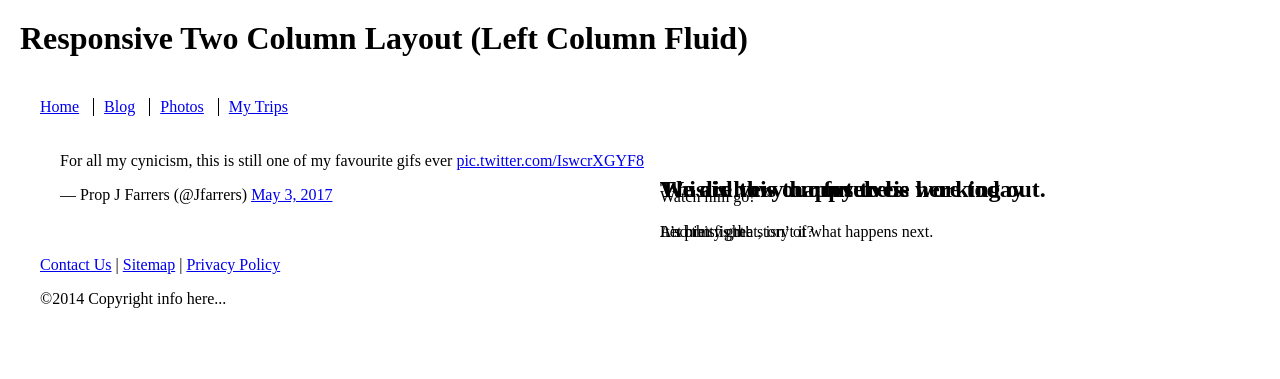
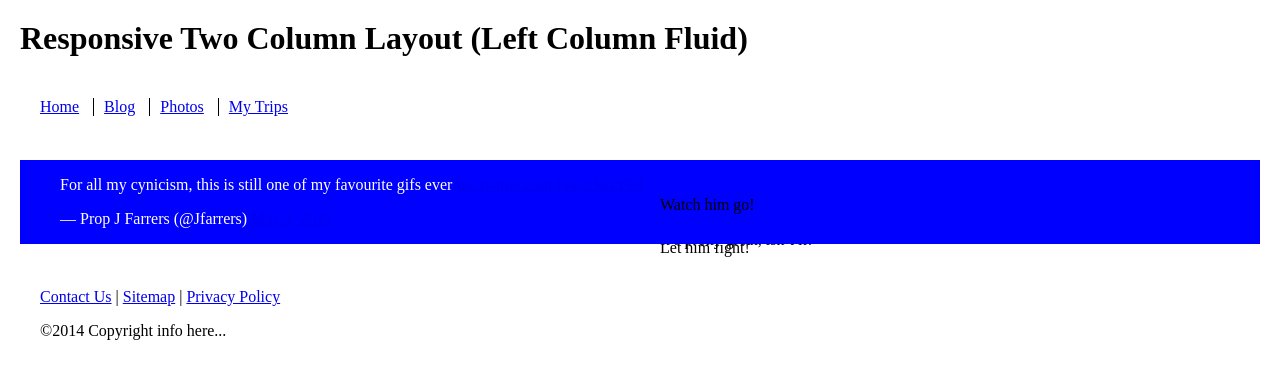
Before and after one commit to carlrickcollins/everbigger.com, a Jekyll site: the page built from _lessons/lesson-1.markdown, in a window 1280 px wide. Shown: the top 379 px of the page. Built offline with Jekyll 4.4.1, drawn with Linux system fonts in a browser that asks for light colours; comment, search, counter and statistics services are not loaded.

Commit message:
Messing around with color

```diff
--- a/stylesheets/simple-structure.css
+++ b/stylesheets/simple-structure.css
@@ -6,15 +6,14 @@ body { max-width: 1640px; margin: auto; padding: 1.25em; }
 
 .columnsContainer, footer, header { position: relative; }
 
-.leftColumn { padding-left: 0; padding-right: 1.25em; max-height: 400px; overflow: hidden;}
+.leftColumn-image { padding-left: 0; padding-right: 1.25em; max-height: 400px; overflow: hidden; margin-bottom: .5em; }
+.leftColumn-other { padding-left: 0; padding-right: 1.25em; max-height: 400px; overflow: hidden; margin-bottom: .5em; background-color: blue; color: white;}
 
 .rightColumn { padding: 1.25em; }
 
 twitterwidget.twitter-tweet.twitter-tweet-rendered { margin: 0 auto; }
 
 footer, header {  padding: 1.25em; }
-
-.leftColumn { margin-bottom: .5em; }
 
 .nav {
   list-style: none;
```
